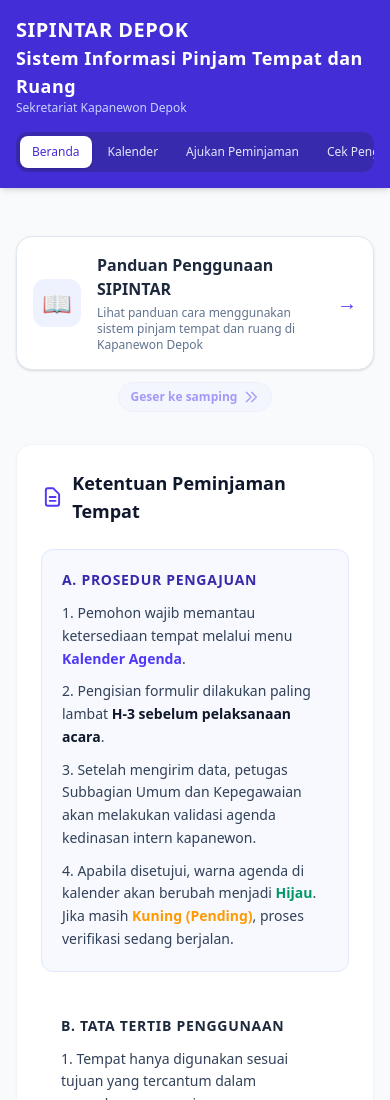
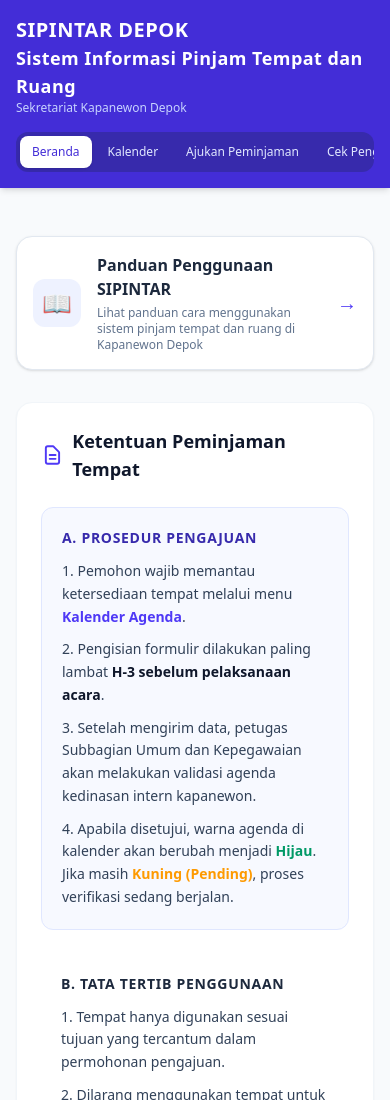
Before and after one commit to wisnuajiharyo/RUANGKU, a plain HTML site: page Index.html in a window 390 px wide. Shown: the top 1100 px of the page. Drawn offline with nearby package versions, Linux system fonts and the light colour scheme; a script that the page names is missing.

Commit message:
deactivate ui geser ke kanan panduan

```diff
--- a/Index.html
+++ b/Index.html
@@ -143,11 +143,11 @@
         </div>
 
         <!-- Petunjuk Geser (Hanya Muncul di Layar HP, Sembunyi di PC) -->
-        <div class="text-center mt-3 md:hidden">
+        <!-- <div class="text-center mt-3 md:hidden">
           <span class="inline-flex items-center gap-1.5 text-xs font-bold text-indigo-600 bg-indigo-50 px-3 py-1.5 rounded-full animate-pulse border border-indigo-100">
             Geser ke samping <svg class="w-4 h-4" fill="none" stroke="currentColor" viewBox="0 0 24 24"><path stroke-linecap="round" stroke-linejoin="round" stroke-width="2" d="M13 5l7 7-7 7M5 5l7 7-7 7"></path></svg>
           </span>
-        </div>
+        </div> -->
       </div>
 
       <div class="bg-white p-6 rounded-2xl shadow-xs border border-slate-100">
```
